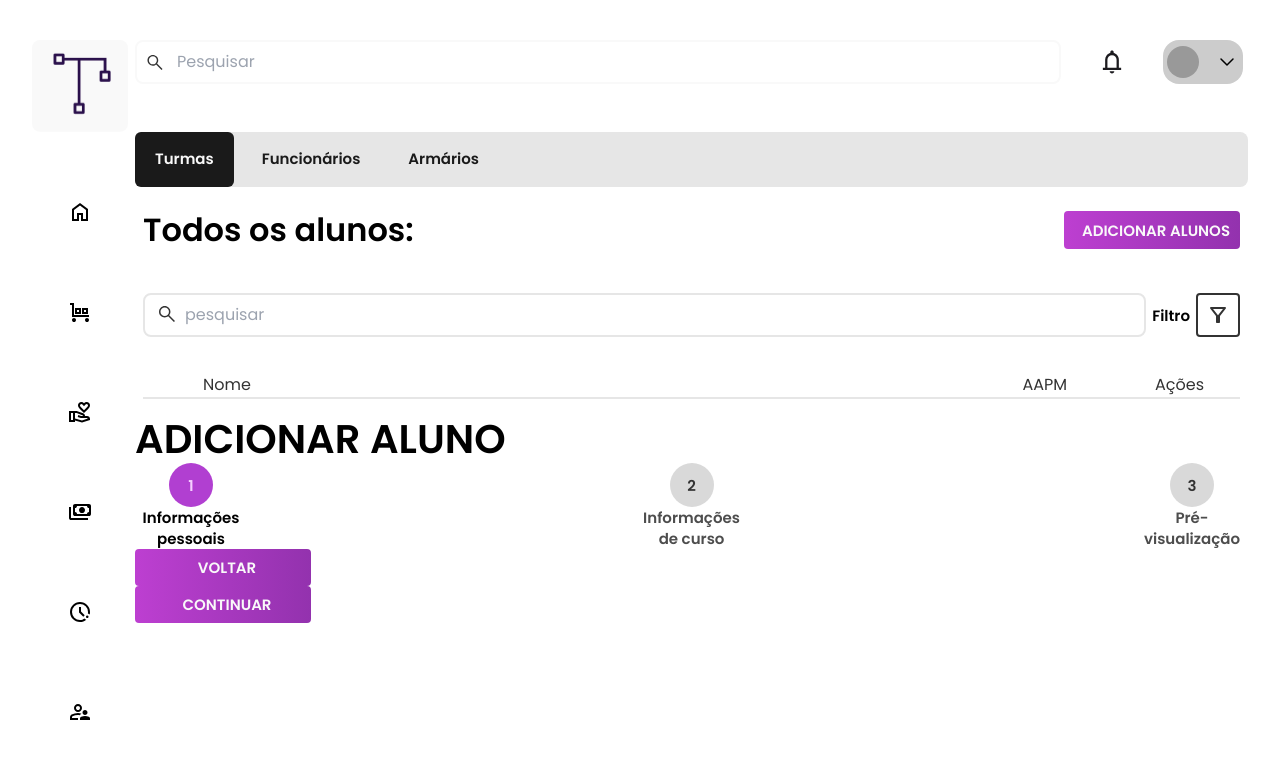
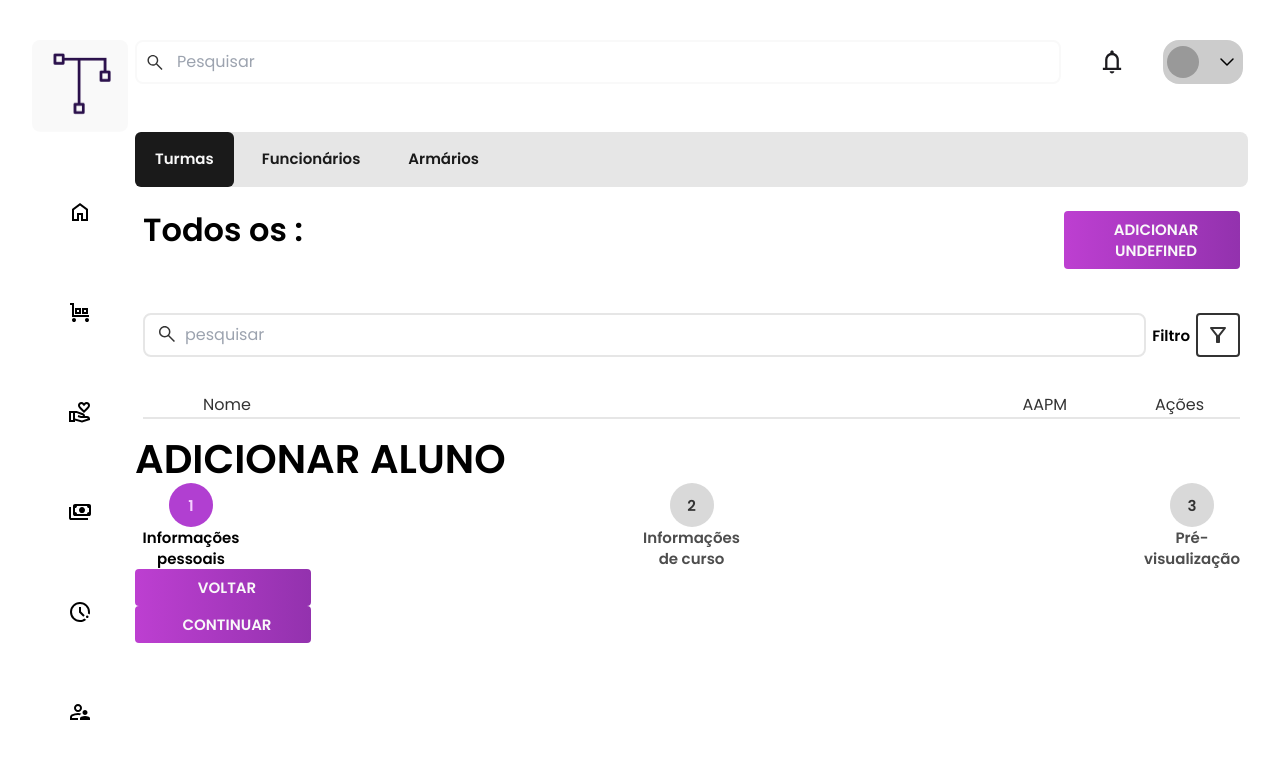
Before and after one commit to ryanNS3/PlanNexus-Front-End, a React (Vite) app: page /gestao/turmas in a window 1280 px wide. Shown: the top 758 px of the page. Built offline with nearby package versions, Linux system fonts and the light colour scheme; no server answers.

Commit message:
refactor: substituição do contexto de modal pela propriedade e separação dos tipos de modal

```diff
--- a/src/components/Form/employee/index.jsx
+++ b/src/components/Form/employee/index.jsx
@@ -1,4 +1,4 @@
-import React, { useContext } from 'react'
+import React from 'react'
 import { PinkButton } from '../../Buttons/pinkButton'
 import { InputText } from '../../Inputs/input-text/inputTextComp'
 
@@ -9,7 +9,7 @@ import { toastifyContext } from '../../../context/toastifyContext';
 
 
 export const EmployeeForm = () => {
-    const {setIsOpenModal} = useContext(modalContext)
+    const {setIsOpenModal} = React.useContext(modalContext)
     const {Notification} = React.useContext(toastifyContext)
 
     const [finishForm, setFinishForm] = React.useState(false)
--- a/src/components/Modal/index.jsx
+++ b/src/components/Modal/index.jsx
@@ -15,16 +15,15 @@ const modalStyle = {
 };
 
 const InnerModal = {
+  display: 'flex',
   width: "100%",
-  display: 'flex',
   padding: " 1.5rem",
   justifyContent: "end"
 
 }
 
-export default function BasicModal({ children, TextButton }) {
+export default function BasicModal({ children, TextButton, Button, isOpenModal, setIsOpenModal }) {
   const [isHoverButton, setIsHoverButton] = React.useState(false)
-  const {isOpenModal, setIsOpenModal} = React.useContext(modalContext)
 
   const handleOpen = () => setIsOpenModal(true);
   const handleClose = () => {
@@ -57,3 +56,87 @@ export default function BasicModal({ children, TextButton }) {
     </>
   );
 }
+
+
+
+export function ExtendModal({children, TextButton, isOpenModal, setIsOpenModal}){
+
+  const [isHoverButton, setIsHoverButton] = React.useState(false)
+
+  const handleOpen = () => setIsOpenModal(true);
+  const handleClose = () => {
+    setIsHoverButton(false)
+    setIsOpenModal(false)
+  };
+
+  return (
+    <>
+      <PinkButton action={handleOpen} text={TextButton} size="big"/>
+      <Modal
+        open={isOpenModal}
+        onClose={handleClose}
+        aria-labelledby="modal-modal-title"
+        aria-describedby="modal-modal-description"
+        sx={modalStyle}
+      >
+        <Box sx={InnerModal}>
+          <div className="flex flex-col gap-4 w-full h[90%] py-10 px-10  translate-x-10 opacity-0 duration-500 animate-modalAnimation bg-branco rounded-2xl items-end">
+            <button onMouseEnter={() => setIsHoverButton(true)} onMouseLeave={() => setIsHoverButton(false)} onClick={handleClose}>
+              <Close isHover={isHoverButton}/>
+            </button>
+            <main className="w-full h-full">
+              {children}
+            </main>
+
+          </div>
+
+
+
+        </Box>
+      </Modal>
+    </>
+  );
+
+}
+
+export function DuoModal({contentOne, contentDuo, TextButton, isOpenModal, setIsOpenModal}){
+
+  const [isHoverButton, setIsHoverButton] = React.useState(false)
+
+  const handleOpen = () => setIsOpenModal(true);
+  const handleClose = () => {
+    setIsHoverButton(false)
+    setIsOpenModal(false)
+  };
+
+  return (
+    <>
+      <PinkButton action={handleOpen} text={TextButton} size="big"/>
+      <Modal
+        open={isOpenModal}
+        onClose={handleClose}
+        aria-labelledby="modal-modal-title"
+        aria-describedby="modal-modal-description"
+        sx={modalStyle}
+      >
+        <Box sx={InnerModal}>
+          <div className="flex flex-col gap-4 w-full h[90%] py-10 px-10  translate-x-10 opacity-0 duration-500 animate-modalAnimation bg-branco rounded-2xl items-end">
+            <button onMouseEnter={() => setIsHoverButton(true)} onMouseLeave={() => setIsHoverButton(false)} onClick={handleClose}>
+              <Close isHover={isHoverButton}/>
+            </button>
+            <main className="w-full h-full">
+              {contentOne}
+            </main>
+            <main className="w-full h-full">
+              {contentDuo}
+            </main>
+          </div>
+
+
+
+        </Box>
+      </Modal>
+    </>
+  );
+
+}
--- a/src/components/ViewTemplate/index.jsx
+++ b/src/components/ViewTemplate/index.jsx
@@ -1,20 +1,20 @@
 import { LineTable } from "../LineTable";
+import React from "react";
 import { PinkButton } from "../Buttons/pinkButton";
 import SearchSvg from "../../assets/header/search.svg";
 import ClearSvg from "../../assets/header/xmark.svg"
-import { Children, useState } from "react";
-import BasicModal from "../Modal";
+import { useState } from "react";
+import BasicModal, { ExtendModal } from "../Modal";
 import { Filter } from "../../components/Filter"
 
-export function TemplateView({children}){
-
+export function TemplateView({name, formModal, isExtendModal=false, dadosLineTbale}){
+    const [isOpenModalForm, setIsOpenModalForm] = React.useState(false)
     const url = window.location;
     // vai precisar de alteração
     const statusUser = url.pathname === "/gestao/turmas" ? "AAPM" :  "Status"
-    const typeUser = url.pathname ===  "/gestao/turmas" ? "alunos" : "funcionários"
 
     const [searchTerm, setSearchTerm] = useState("")
-
+    let isModal = formModal
 
     const handleChange = (event) => {
         setSearchTerm(event.target.value)
@@ -26,17 +26,25 @@ export function TemplateView({children}){
 
     return(
         <main className="grid w-full p-2 max-w-[74.188] min-w-[23.813rem]" aria-label="conteúdo principal na tela gestão" >
-            <div className="flex justify-between my-4" >
-                <h1 className="text-h5" >Todos os {typeUser}: </h1>
-                <BasicModal TextButton={`Adicionar ${typeUser}`}>
-                    <h1 className=" text-h5">Adicionar {typeUser}</h1>
-                    {children}
+            <header  className="flex justify-between my-4" >
+                <h1 className="text-h5" >Todos os {name}: </h1>
+                {!isExtendModal &&
+                <BasicModal isOpenModal={isOpenModalForm} setIsOpenModal={setIsOpenModalForm } TextButton={`Adicionar ${name}`}>
+                    <h1 className=" text-h5">Adicionar {name}</h1>
+                    {formModal}
                 </BasicModal>
-            </div>
+                }
+
+                {isExtendModal &&
+                   <ExtendModal TextButton={name} isOpenModal={isOpenModalForm} setIsOpenModal={setIsOpenModalForm}>
+                        {formModal}
+                   </ExtendModal>
+                }
+            </header>
 
             {/* BARRA DE PESQUISA */}
             <div className="flex">
-                <form className="w-full flex align-center py-2 my-5" aria-label="Barra de pesquisa de usuário">
+                <form className="w-full flex align-center py-2 my-5" aria-label={`Pesquisar ${name}`}>
 
                 <input
                     className="w-full py-2 pl-10 pr-4 focus:outline-none border-2 focus:border-rosa-destaque border-cinza-100 rounded-lg"
@@ -71,6 +79,7 @@ export function TemplateView({children}){
                     <p className="text-center mx-5 px-4 fun-2 text-cinza-700" >Ações</p>
                 </div>
             </section>
+
             <LineTable/>
         </main>
     )
--- a/src/pages/Management/index.jsx
+++ b/src/pages/Management/index.jsx
@@ -18,7 +18,7 @@ export function Management(){
                      {url.pathname === "/gestao/armarios" ? (
                       <AllLocker />
                     ) : (
-                      <TemplateView>
+                      <TemplateView formModal={<EmployeeForm/>}>
                         <EmployeeForm />
                       </TemplateView>
                     )}
```
